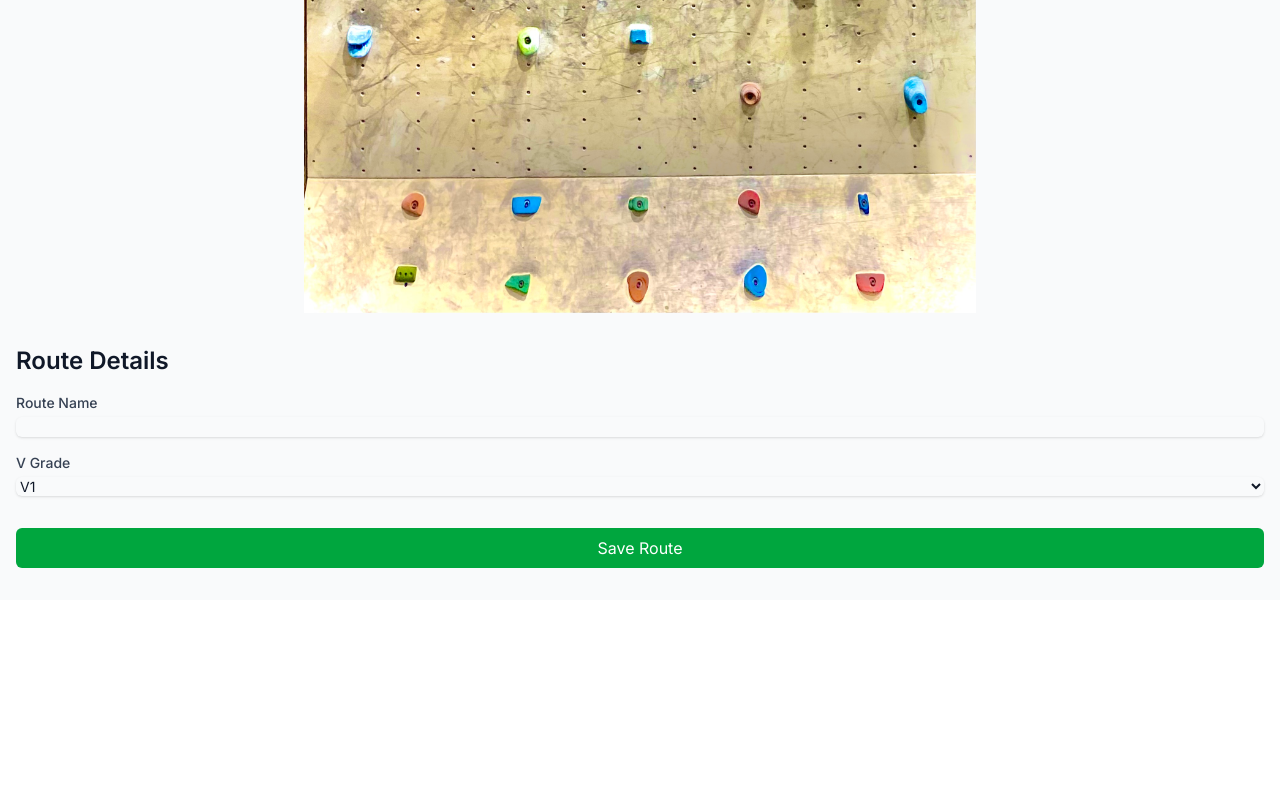
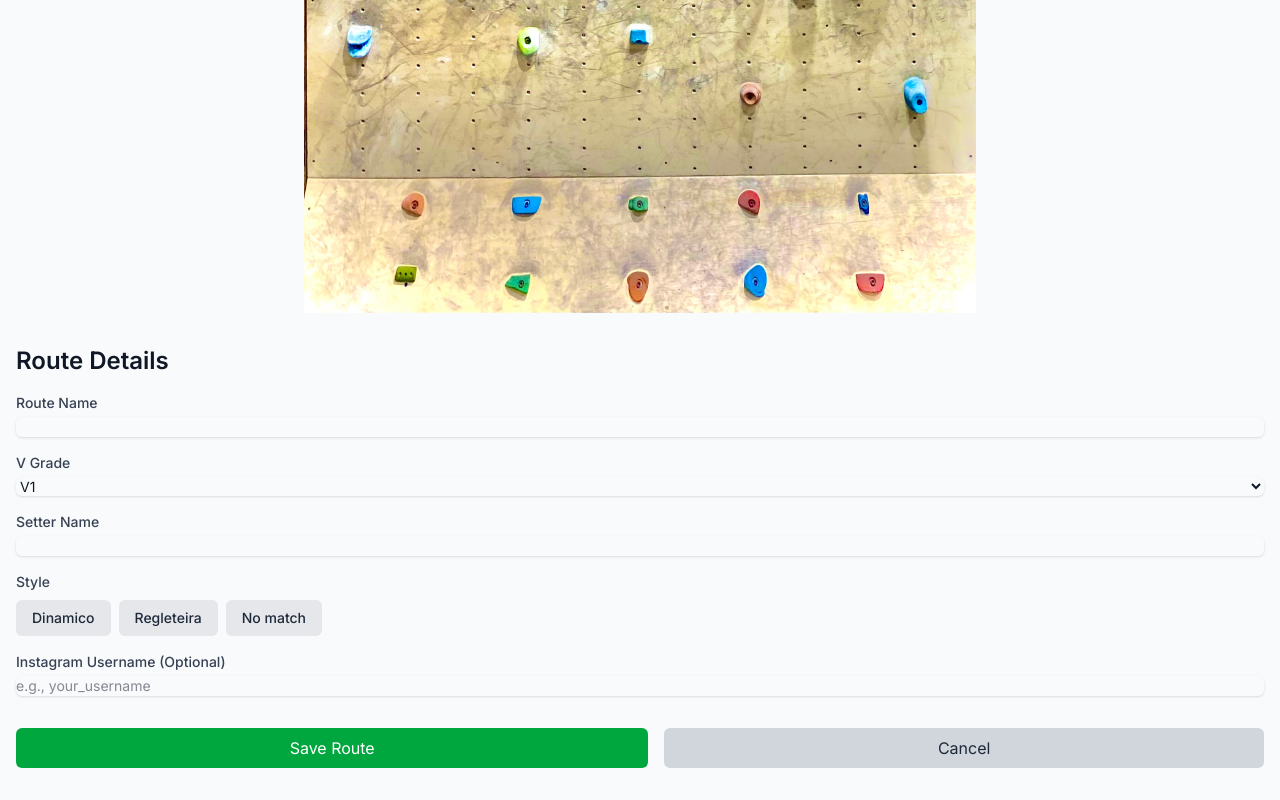
Before and after one commit to moura-pedro/spray-wall, a Next.js app: page /add-route in a window 1280 px wide. Shown: the part 1014-1814 px from the top of the page. Before the commit the page ends 1614 px from the top, so only its background shows below. Built offline with nearby package versions, Linux system fonts and the light colour scheme.

Commit message:
now we have a mvp

```diff
--- a/src/app/add-route/page.tsx
+++ b/src/app/add-route/page.tsx
@@ -20,14 +20,21 @@ const markerColors: Record<MarkerType, string> = {
   'feet only': 'border-yellow-500', // Yellow border for feet only
 };
 
+// Define Route Style types
+type RouteStyleType = 'dinamico' | 'regleteira' | 'no match';
+const routeStyles: RouteStyleType[] = ['dinamico', 'regleteira', 'no match'];
+
 export default function AddRoutePage() {
   const [markers, setMarkers] = useState<Marker[]>([]);
   const [routeName, setRouteName] = useState('');
   const [routeGrade, setRouteGrade] = useState('V1');
+  const [setterName, setSetterName] = useState('');
+  const [selectedStyles, setSelectedStyles] = useState<RouteStyleType[]>([]); // State for multiple styles
+  const [instagramLink, setInstagramLink] = useState(''); // State for Instagram link
   const [selectedMarkerType, setSelectedMarkerType] = useState<MarkerType>('regular');
   const [draggingIndex, setDraggingIndex] = useState<number | null>(null);
   const [dragOffset, setDragOffset] = useState<{ x: number; y: number } | null>(null);
-  const [isDragging, setIsDragging] = useState(false); // Flag to indicate if dragging occurred
+  const [isDragging, setIsDragging] = useState(false);
   const imageRef = useRef<HTMLDivElement>(null);
   const router = useRouter();
 
@@ -105,10 +112,21 @@ export default function AddRoutePage() {
     };
   }, [draggingIndex]);
 
+  const handleStyleChange = (style: RouteStyleType) => {
+    setSelectedStyles(prevStyles =>
+      prevStyles.includes(style)
+        ? prevStyles.filter(s => s !== style)
+        : [...prevStyles, style]
+    );
+  };
+
   const handleSaveRoute = async () => {
     const newRoute = {
       name: routeName,
       grade: routeGrade,
+      setterName: setterName,
+      style: selectedStyles, // Use selectedStyles array
+      instagram: instagramLink, // Include instagramLink
       markers: markers,
       image: '/spray.jpeg',
     };
@@ -219,12 +237,57 @@ export default function AddRoutePage() {
               ))}
             </select>
           </div>
-          <button
-            className="mt-4 rounded-md bg-green-600 px-4 py-2 text-white hover:bg-green-700"
-            onClick={handleSaveRoute}
-          >
-            Save Route
-          </button>
+          <div>
+            <label htmlFor="setterName" className="block text-sm font-medium text-gray-700">Setter Name</label>
+            <input
+              type="text"
+              id="setterName"
+              className="mt-1 block w-full rounded-md border-gray-300 shadow-sm focus:border-blue-500 focus:ring-blue-500 sm:text-sm text-gray-900"
+              value={setterName}
+              onChange={(e) => setSetterName(e.target.value)}
+            />
+          </div>
+          <div>
+            <label className="block text-sm font-medium text-gray-700 mb-2">Style</label>
+            <div className="flex flex-wrap gap-2">
+              {routeStyles.map(style => (
+                <button
+                  key={style}
+                  className={`px-4 py-2 rounded-md text-sm font-medium ${
+                    selectedStyles.includes(style) ? 'bg-blue-600 text-white' : 'bg-gray-200 text-gray-800'
+                  }`}
+                  onClick={() => handleStyleChange(style)}
+                >
+                  {style.charAt(0).toUpperCase() + style.slice(1)}
+                </button>
+              ))}
+            </div>
+          </div>
+          <div>
+            <label htmlFor="instagramLink" className="block text-sm font-medium text-gray-700">Instagram Username (Optional)</label>
+            <input
+              type="text"
+              id="instagramLink"
+              className="mt-1 block w-full rounded-md border-gray-300 shadow-sm focus:border-blue-500 focus:ring-blue-500 sm:text-sm text-gray-900"
+              value={instagramLink}
+              onChange={(e) => setInstagramLink(e.target.value)}
+              placeholder="e.g., your_username"
+            />
+          </div>
+          <div className="flex gap-4">
+            <button
+              className="mt-4 rounded-md bg-green-600 px-4 py-2 text-white hover:bg-green-700 flex-grow"
+              onClick={handleSaveRoute}
+            >
+              Save Route
+            </button>
+            <button
+              className="mt-4 rounded-md bg-gray-300 px-4 py-2 text-gray-800 hover:bg-gray-400 flex-grow"
+              onClick={() => router.push('/')}
+            >
+              Cancel
+            </button>
+          </div>
         </div>
       </div>
 
--- a/src/app/page.tsx
+++ b/src/app/page.tsx
@@ -26,6 +26,9 @@ interface Route {
   name: string;
   grade: string;
   description?: string;
+  setterName?: string; // Add setterName to interface
+  style?: string[]; // Update style to be an array
+  instagram?: string; // Add instagram to interface
   markers: Marker[];
   image: string;
 }
@@ -147,7 +150,10 @@ export default function Home() {
                 id={route.id}
                 name={route.name}
                 grade={route.grade}
-                description={route.description || 'No description provided.'}
+                description={route.description || ''}
+                setterName={route.setterName}
+                style={route.style}
+                instagram={route.instagram}
                 onClick={() => handleRouteClick(route)}
                 onEdit={() => handleEdit(route.id)}
                 onDelete={() => handleDelete(route.id)}
@@ -159,7 +165,24 @@ export default function Home() {
         // Display route details (image with markers) when a route is selected
         <div className="mt-8">
           <h2 className="text-2xl font-semibold text-gray-900 mb-4">{selectedRoute.name}</h2>
-          <p className="text-gray-600 mb-4">Grade: {selectedRoute.grade}</p>
+          <p className="text-gray-600 mb-2">Grade: {selectedRoute.grade}</p>
+          {selectedRoute.setterName && <p className="text-gray-600 mb-2">Setter: {selectedRoute.setterName}</p>}
+          {selectedRoute.style && selectedRoute.style.length > 0 && (
+             <p className="text-gray-600 mb-2">Style: {selectedRoute.style.map(s => s.charAt(0).toUpperCase() + s.slice(1)).join(', ')}</p>
+          )}
+           {selectedRoute.instagram && (
+            <p className="text-gray-600 mb-2">
+              Instagram:
+              <a
+                href={`https://www.instagram.com/${selectedRoute.instagram}/`}
+                target="_blank"
+                rel="noopener noreferrer"
+                className="text-blue-600 hover:underline ml-1"
+              >
+                @{selectedRoute.instagram}
+              </a>
+            </p>
+          )}
           <p className="text-gray-600 mb-4">{selectedRoute.description}</p>
 
           {selectedRoute.image && selectedRoute.markers && (
--- a/src/components/RouteCard.tsx
+++ b/src/components/RouteCard.tsx
@@ -14,6 +14,9 @@ interface RouteCardProps {
   image?: string;
   markers?: { x: number; y: number }[];
   onClick?: () => void;
+  setterName?: string;
+  style?: string[];
+  instagram?: string;
 }
 
 export default function RouteCard({
@@ -28,6 +31,9 @@ export default function RouteCard({
   image,
   markers,
   onClick,
+  setterName,
+  style,
+  instagram,
 }: RouteCardProps) {
   if (isNew) {
     return (
@@ -49,14 +55,33 @@ export default function RouteCard({
 
   return (
     <div className="rounded-lg border bg-white p-6 shadow-sm flex flex-col h-full cursor-pointer" onClick={onClick}>
-      <div className="flex items-center justify-between mb-4">
+      <div className="flex items-center justify-between mb-2">
         <h2 className="text-xl font-semibold text-gray-900">{name}</h2>
         <span className="rounded-full bg-green-100 px-3 py-1 text-sm font-medium text-green-800 text-gray-900">
           {grade}
         </span>
       </div>
 
-      <p className="mt-2 text-gray-600 flex-grow">{description}</p>
+      <div className="text-sm text-gray-600 mb-2">
+        {setterName && <span>Setter: {setterName}</span>}
+        {(setterName || (style && style.length > 0)) && instagram && <span> | </span>}
+        {style && style.length > 0 && (
+          <span>Style: {style.map(s => s.charAt(0).toUpperCase() + s.slice(1)).join(', ')}</span>
+        )}
+        {(setterName || (style && style.length > 0) || instagram) && <br />}
+        {instagram && (
+          <a
+            href={`https://www.instagram.com/${instagram}/`}
+            target="_blank"
+            rel="noopener noreferrer"
+            className="text-blue-600 hover:underline"
+          >
+            @{instagram}
+          </a>
+        )}
+      </div>
+
+      <p className="text-gray-600 flex-grow">{description}</p>
     </div>
   );
 }
--- a/src/lib/models/Route.ts
+++ b/src/lib/models/Route.ts
@@ -2,6 +2,7 @@ import mongoose from 'mongoose';
 
 // Define marker type schema (should match the definition in add-route/page.tsx)
 const MarkerType = ['start', 'regular', 'finish', 'feet only'];
+const RouteStyle = ['dinamico', 'regleteira', 'no match']; // Keep for reference, but schema uses array
 
 const MarkerSchema = new mongoose.Schema({
   x: { type: Number, required: true },
@@ -13,8 +14,11 @@ const RouteSchema = new mongoose.Schema({
   name: { type: String, required: true },
   grade: { type: String, required: true },
   description: { type: String },
+  setterName: { type: String }, // Add setterName field
+  style: [{ type: String, enum: RouteStyle }], // Change style to an array of strings with enum
   markers: [MarkerSchema], // Array of MarkerSchema
   image: { type: String, required: true },
+  instagram: { type: String }, // Add instagram field
 });
 
 // Check if the model already exists before defining it
```
